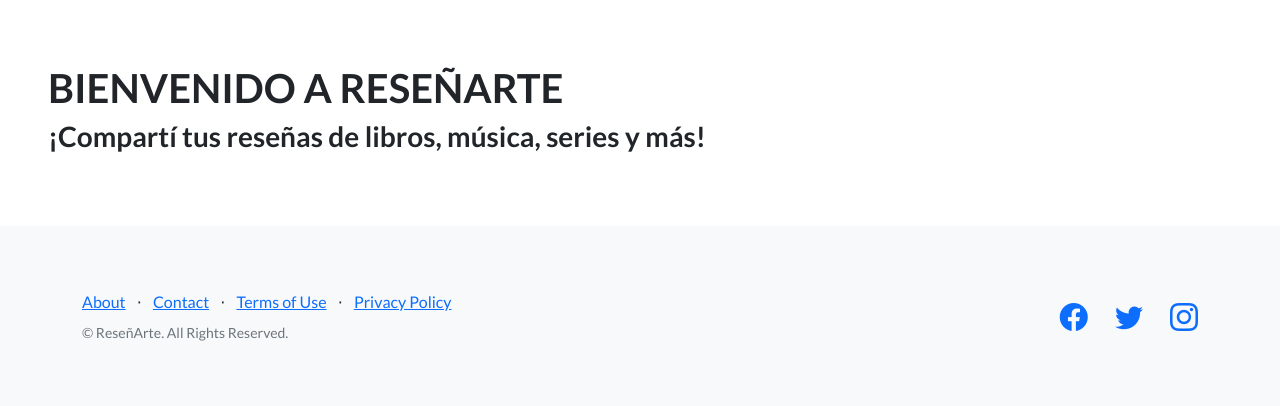
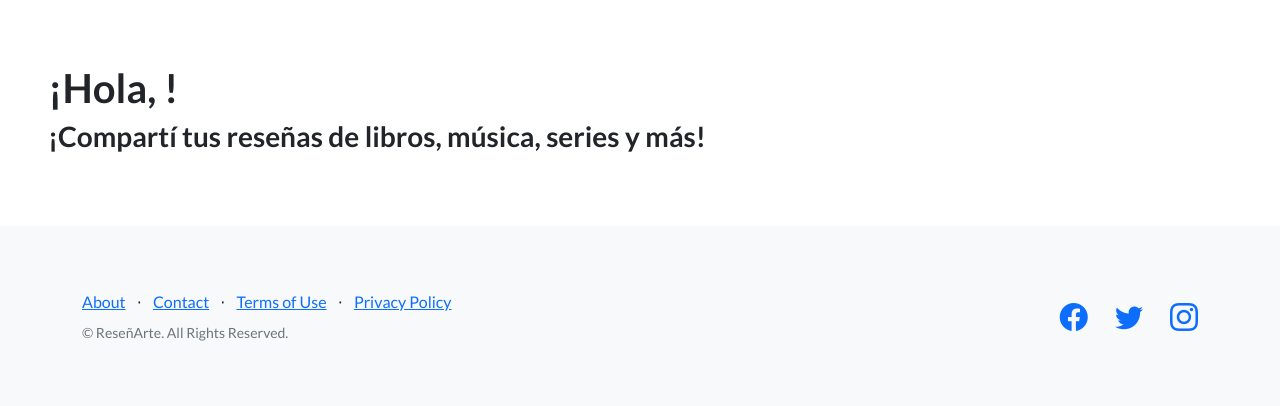
Before and after one commit to mpazdonicelli/Proyecto-Final, a Django app: page / in a window 1280 px wide. Shown: the part 66-472 px from the top of the page. Run offline with Django 4.2, Linux system fonts and the light colour scheme; a user stored in the database is signed in; some libraries are stand-ins or nearby versions.

Commit message:
Editado template de inicio

```diff
--- a/blog/templates/blog/inicio.html
+++ b/blog/templates/blog/inicio.html
@@ -2,6 +2,11 @@
 {% load static %}
 
 {% block contenido %}
+{% if user.is_authenticated %}
+<h1>¡Hola, {{user.first_name}}!</h1>
+<h3> ¡Compartí tus reseñas de libros, música, series y más!</h3>
+{% else %}
 <h1>BIENVENIDO A RESEÑARTE</h1>
 <h3> ¡Compartí tus reseñas de libros, música, series y más!</h3>
+{% endif %}
 {% endblock contenido %}
```
Also changed, not shown: db.sqlite3.
